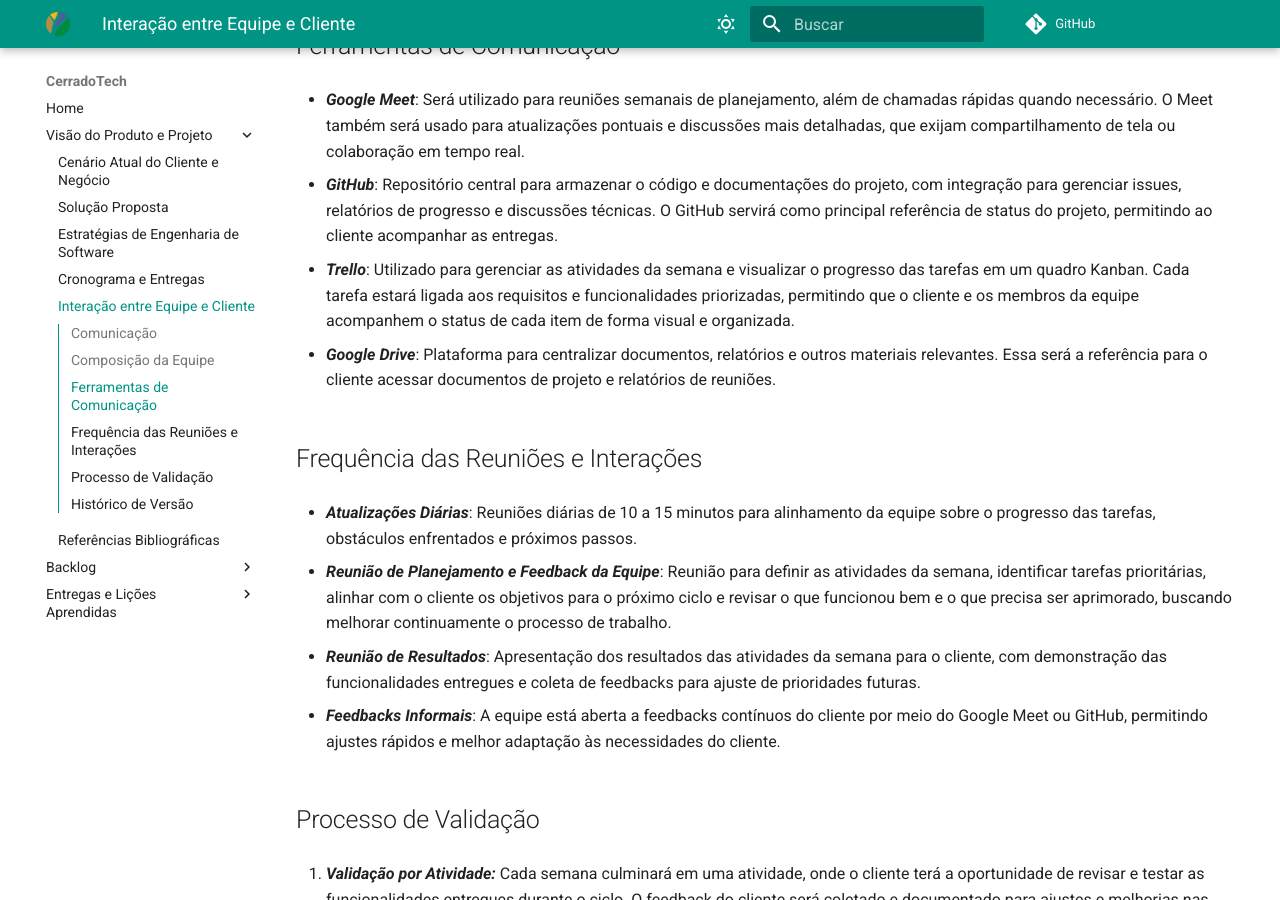
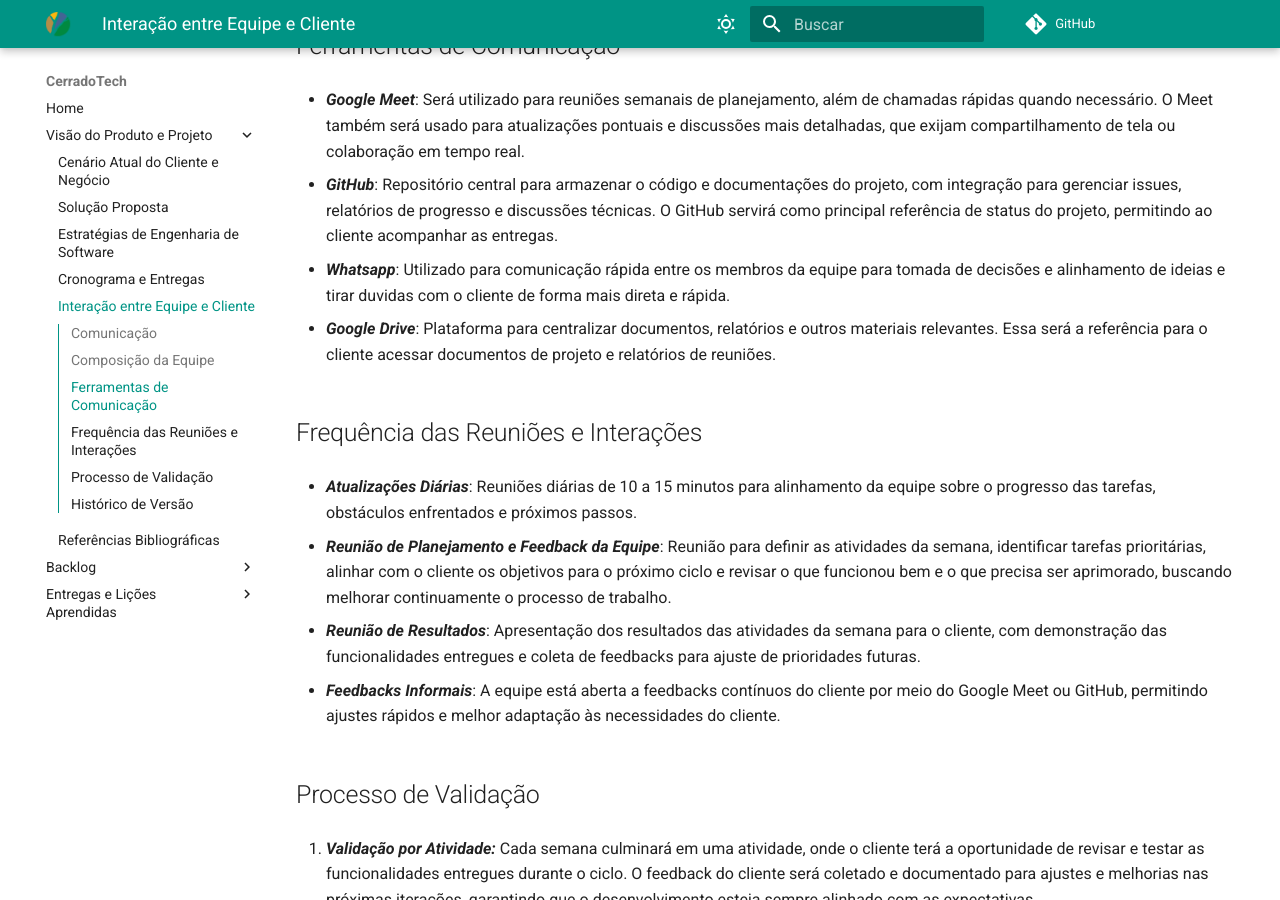
Before and after one commit to mdsreq-fga-unb/2024.2-T03-CerradoTech, an MkDocs documentation site: the page built from docs/sections/equipe.md, in a window 1280 px wide and 900 px high, scrolled down 842 px. Built offline with MkDocs 1.6.1 and Material for MkDocs 9.7.7, drawn with Linux system fonts in a browser that asks for light colours; comment, search, counter and statistics services are not loaded; some of the changed text lies outside the part shown.

Commit message:
Atualização das ferramentas de comunicação

```diff
--- a/docs/sections/equipe.md
+++ b/docs/sections/equipe.md
@@ -20,7 +20,7 @@ Para garantir a efetividade do projeto RADIS Cerrado e manter todos os stakehold
 
 - **_GitHub_**: Repositório central para armazenar o código e documentações do projeto, com integração para gerenciar issues, relatórios de progresso e discussões técnicas. O GitHub servirá como principal referência de status do projeto, permitindo ao cliente acompanhar as entregas.
 
-- **_Trello_**: Utilizado para gerenciar as atividades da semana e visualizar o progresso das tarefas em um quadro Kanban. Cada tarefa estará ligada aos requisitos e funcionalidades priorizadas, permitindo que o cliente e os membros da equipe acompanhem o status de cada item de forma visual e organizada.
+- **_Whatsapp_**: Utilizado para comunicação rápida entre os membros da equipe para tomada de decisões e alinhamento de ideias e tirar duvidas com o cliente de forma mais direta e rápida.
 
 - **_Google Drive_**: Plataforma para centralizar documentos, relatórios e outros materiais relevantes. Essa será a referência para o cliente acessar documentos de projeto e relatórios de reuniões.
 
@@ -60,3 +60,4 @@ Esse processo de validação contínua e final visa garantir que o RADIS Cerrado
 | 11/11/2024     | 1.1        | Correções de parâmetros para apresentação.   | Vinicius Castelo             | Todos os Membros            |
 | 18/11/2024     | 1.2        | Ajustes das Issues e informações adicionais  | Patrick Anderson Carvalho    | Todos os Membros            |
 | 16/12/2024   | 1.3        | Nova organização e ajustes finais para U2      | Camila Careli                       | Todos os Membros            |
+| 16/12/2024   | 1.4        | Atualização das ferramentas de comunicação    | Brenno da Silva                       | Todos os Membros            |
```
